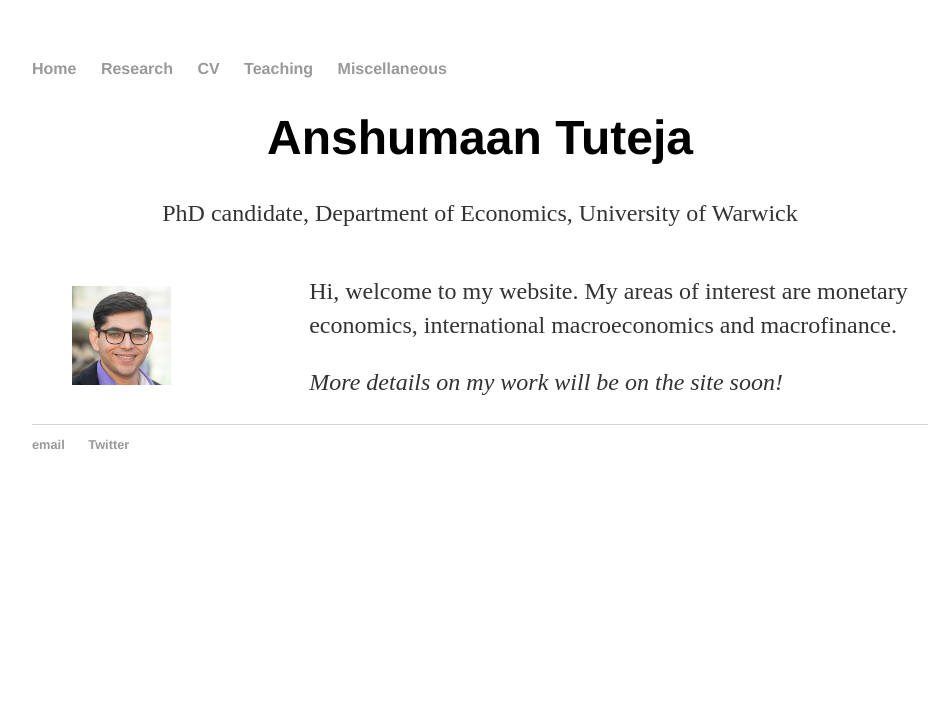
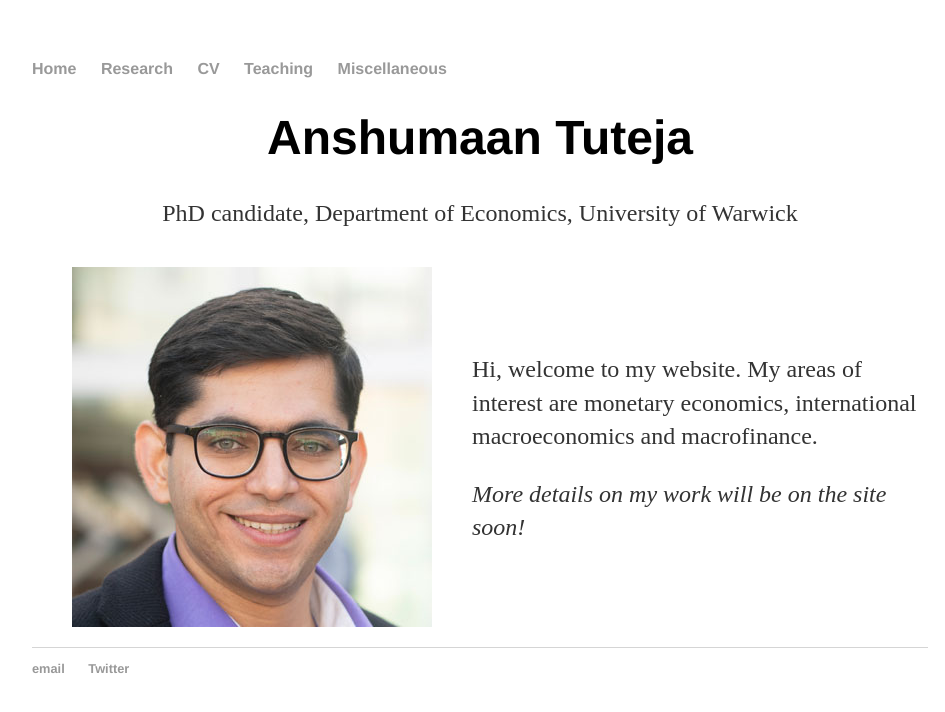
Before and after one commit to anshumaan-tuteja/anshumaan-tuteja.github.io, a Jekyll site: the page built from index.html, in a window 1280 px wide. Shown: the top 712 px of the page, without its empty margins (160-1105 px from the left). Built offline with Jekyll 4.4.1, drawn with Linux system fonts in a browser that asks for light colours.

Commit message:
Update main.css

```diff
--- a/css/main.css
+++ b/css/main.css
@@ -42,13 +42,15 @@
     list-style: none;
 }
 
+/* Flexible container for honepage image */
 .homepageContent {
   display: flex;
   align-items: center;
 }
 
+// Child elements
 .homepageContent img {
-  max-width: 50%;
+  max-width: 60%;
   margin-right: 20px;
 }
 
```
